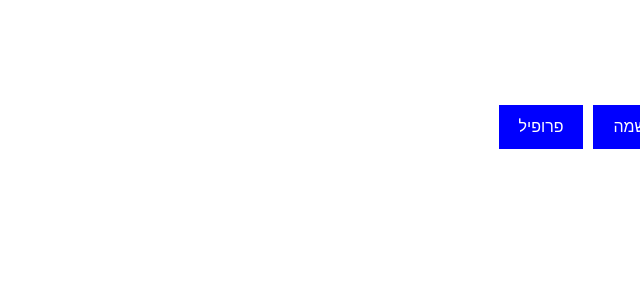
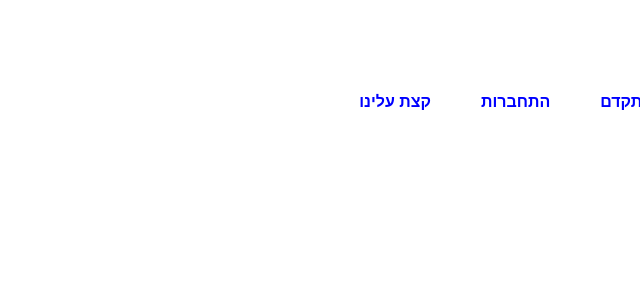
Before and after one commit to shakedshoshan/SafeDonate, a React (Vite) app in the folder client/: page /AssociationPage/1 in a window 1280 px wide. Shown: the top 300 px of the page, without its empty margins (640-1280 px from the left). Built offline with nearby package versions, Linux system fonts and the light colour scheme.

Commit message:
litlle changes in the header

```diff
--- a/client/src/components/Header.jsx
+++ b/client/src/components/Header.jsx
@@ -2,15 +2,26 @@ import React, { useState, useCallback } from "react";
 import { useTranslation } from "react-i18next";
 import "../styles/Header.css";
 import logo from "../assets/logo.png";
-import debounce from "lodash.debounce"; // Ensure lodash.debounce is installed
+import debounce from "lodash.debounce";
 
-const Header = ({ handleLogin, handleSignUp, userProfile, onSearch }) => {
+const Header = ({
+  handleLogin,
+  handleSignUp,
+  userProfile,
+  onSearch,
+  suggestions,
+  loggedIn,
+}) => {
   const { t, i18n } = useTranslation();
   const [searchInput, setSearchInput] = useState("");
+  const [showSuggestions, setShowSuggestions] = useState(false);
 
   const debouncedSearch = useCallback(
-    debounce((nextValue) => onSearch(nextValue), 300),
-    [] // Dependency array
+    debounce((nextValue) => {
+      onSearch(nextValue);
+      setShowSuggestions(true); // Show suggestions when user types
+    }, 300),
+    [onSearch]
   );
 
   const handleInputChange = (e) => {
@@ -19,26 +30,36 @@ const Header = ({ handleLogin, handleSignUp, userProfile, onSearch }) => {
   };
 
   const handleSearchClick = () => {
-    console.log("Search button clicked with input:", searchInput);
-    onSearch(searchInput);
+    onSearch(searchInput); // Trigger full search
+    setShowSuggestions(false); // Hide suggestions
   };
 
   const handleKeyPress = (e) => {
     if (e.key === "Enter") {
-      console.log("Enter pressed with input:", searchInput);
-      onSearch(searchInput);
+      onSearch(searchInput); // Trigger search on enter
+      setShowSuggestions(false);
     }
+  };
+
+  const handleSuggestionClick = (suggestion) => {
+    onSearch(suggestion); // Search directly for the clicked suggestion
+    setShowSuggestions(false); // Hide suggestions after click
   };
 
   return (
     <header className="header" aria-label="Main header">
       <div className="header-container">
+        {/* Logo */}
         <div className="header-title">
           <a href="/">
             <img src={logo} alt="SafeDonate Logo" className="header-logo" />
           </a>
         </div>
+
+        {/* Navigation */}
         <div className="header-nav">
+          {/* Search bar */}
+          <div className="search-bar-wrapper">
             <input
               type="text"
               placeholder={t("search")}
@@ -48,34 +69,59 @@ const Header = ({ handleLogin, handleSignUp, userProfile, onSearch }) => {
               onChange={handleInputChange}
               onKeyPress={handleKeyPress}
             />
+            {showSuggestions && suggestions && suggestions.length > 0 && (
+              <ul className="suggestions-dropdown">
+                {suggestions.map((suggestion, index) => (
+                  <li
+                    key={index}
+                    className="suggestion-item"
+                    onClick={() => handleSuggestionClick(suggestion)}
+                  >
+                    {suggestion}
+                  </li>
+                ))}
+              </ul>
+            )}
+          </div>
+
+          {/* Search Button */}
           <button
             onClick={handleSearchClick}
-            className="header-button"
+            className="header-tab"
             aria-label="Search"
           >
             {t("חיפוש")}
           </button>
+
+          {/* Advanced search placeholder */}
           <button
-            className="header-button"
+            onClick={() => console.log("Advanced search clicked")}
+            className="header-tab"
+          >
+            {t("חיפוש מתקדם")}
+          </button>
+
+          {/* Conditional Login/Profile */}
+          {!loggedIn ? (
+            <button
+              className="header-tab"
               onClick={handleLogin}
               aria-label="Login"
             >
               {t("login")}
             </button>
+          ) : (
             <button
-            className="header-button"
-            onClick={handleSignUp}
-            aria-label="Sign Up"
-          >
-            {t("signup")}
-          </button>
-          <button
-            className="header-button"
+              className="header-tab"
               onClick={userProfile}
               aria-label="User Profile"
             >
               {t("profile")}
             </button>
+          )}
+
+          {/* About Us Tab */}
+          <button className="header-tab">{t("קצת עלינו")}</button>
         </div>
       </div>
     </header>
--- a/client/src/styles/Header.css
+++ b/client/src/styles/Header.css
@@ -1,22 +1,18 @@
-/* Header.css */
+/* Header Styles */
 .header {
-  width: 100%; /* Full width */
-  background-color: transparent; /* Background color */
-  color: blue; /* Text color */
+  width: 100%;
+  background-color: transparent;
+  color: blue;
   padding: 20px;
   box-shadow: none;
-  z-index: 1000; /* Ensure header stays on top */
+  z-index: 1000;
 }
 
 .header-container {
-  display: flex; /* Use flexbox for layout */
-  justify-content: space-between; /* Space between elements */
-  align-items: center; /* Center items vertically */
+  display: flex;
+  justify-content: space-between;
+  align-items: center;
   direction: rtl;
-}
-
-.header-container.ltr {
-  direction: ltr; /* Switch back to LTR for English */
 }
 
 .header-title a {
@@ -26,33 +22,76 @@
 }
 
 .header-logo {
-  height: 150px; /* Reduced height to make the logo smaller */
-  margin-right: 10px; /* Adjust margin as needed */
+  height: 100px; /* Adjust height for the logo */
+  margin-right: 10px;
 }
 
+/* Tabs instead of buttons */
 .header-nav {
-  display: flex; /* Use flexbox for layout */
-  align-items: center; /* Center items vertically */
+  display: flex;
+  align-items: center;
 }
 
-.header-nav .search-bar {
-  width: 400px; /* Adjust width as needed */
+.header-tab {
+  margin-left: 10px;
+  padding: 10px 20px;
+  color: blue;
+  border: none;
+  background: none;
+  cursor: pointer;
+  font-size: 16px;
+  font-weight: bold;
+}
+
+.header-tab:hover {
+  color: darkblue;
+  border-bottom: 2px solid darkblue; /* Visual feedback with underline */
+}
+
+/* Search bar wrapper */
+.search-bar-wrapper {
+  position: relative;
+}
+
+.search-bar {
+  width: 400px;
   padding: 10px;
   margin-right: 20px;
   border: 1px solid #ccc;
   border-radius: 4px;
-  background-color: white; /* White background for the search bar */
+  background-color: white;
 }
 
-.header-nav .header-button {
-  margin-left: 10px;
-  padding: 10px 20px;
-  background-color: blue;
-  color: white;
-  border: none;
+/* Suggestions dropdown */
+.suggestions-dropdown {
+  position: absolute;
+  top: 100%;
+  left: 0;
+  right: 0;
+  background-color: white;
+  border: 1px solid #ccc;
+  border-radius: 4px;
+  z-index: 1000;
+}
+
+.suggestion-item {
+  padding: 10px;
   cursor: pointer;
 }
 
-.header-nav .header-button:hover {
-  background-color: darkblue;
+.suggestion-item:hover {
+  background-color: #f0f0f0;
 }
+
+/* Responsive design */
+@media (max-width: 768px) {
+  .header-logo {
+    height: 80px;
+  }
+  .header-tab {
+    font-size: 14px;
+  }
+  .search-bar {
+    width: 300px;
+  }
+}
```
Lines whose indentation alone changed are shown as unchanged.
